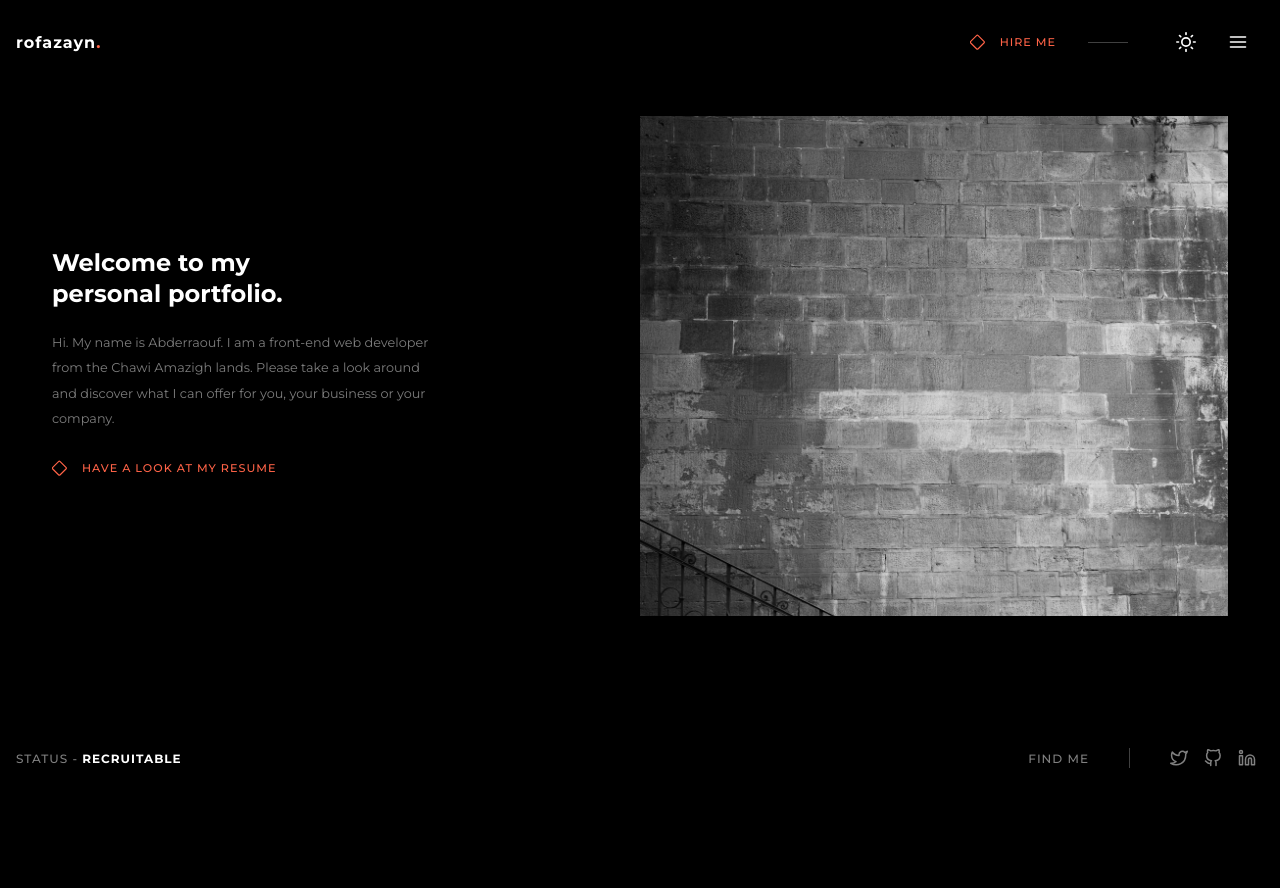
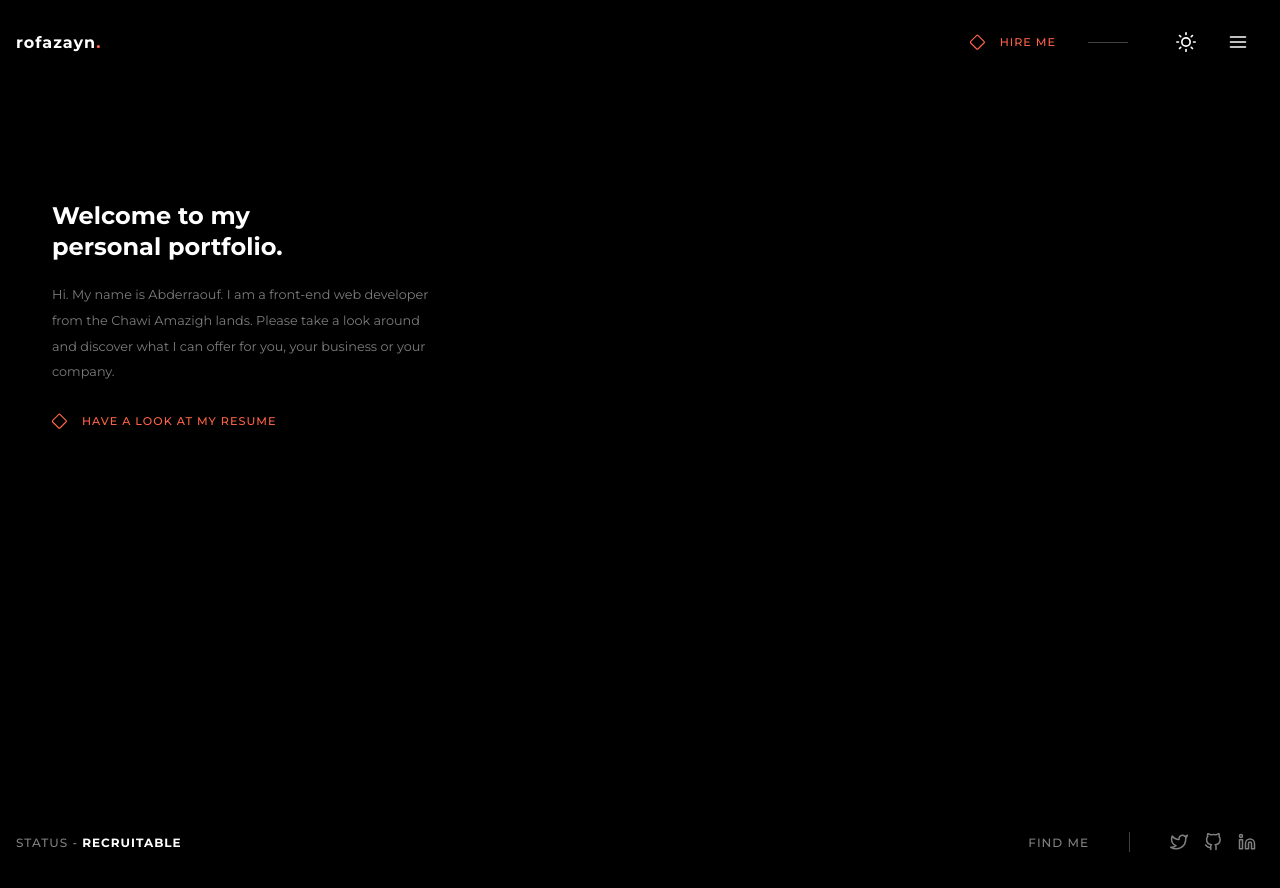
Before and after one commit to rofazayn/portfolio-remastered, a React (Create React App) app: page /#/home in a window 1280 px wide. Shown: the top 888 px of the page. Built offline with nearby package versions, Linux system fonts and the light colour scheme.

Commit message:
Removed page transitions, removed absolute position on wrapper, footer is no longer fixed

```diff
--- a/src/App.js
+++ b/src/App.js
@@ -1,7 +1,6 @@
 import gsap from 'gsap';
 import React, { useEffect } from 'react';
-import { Route, withRouter } from 'react-router-dom';
-import { CSSTransition } from 'react-transition-group';
+import { Redirect, Route, Switch, withRouter } from 'react-router-dom';
 import './App.scss';
 import Footer from './components/Footer/Footer';
 import Navbar from './components/Navbar/Navbar';
@@ -12,10 +11,10 @@ import Home from './views/Home/Home';
 import Resume from './views/Resume/Resume';
 
 const routes = [
+  { path: '/home', name: 'Home', Component: Home },
   { path: '/resume', name: 'Resume', Component: Resume },
   { path: '/contact', name: 'Contact', Component: Contact },
-  { path: '/hire', name: 'Hire', Component: Hire },
-  { path: '/home', name: 'Home', Component: Home }
+  { path: '/hire', name: 'Hire', Component: Hire }
 ];
 
 function App({ history, location }) {
@@ -26,6 +25,7 @@ function App({ history, location }) {
   });
 
   useEffect(() => {
+    // Redirect to home when component mounts and path is /
     if (location.pathname === '/') {
       history.push('/home');
     }
@@ -35,20 +35,14 @@ function App({ history, location }) {
     <div className='App'>
       <Navbar />
       <Wrapper>
-        {routes.map(({ name, path, Component }) => (
-          <Route path={path} exact key={name}>
-            {({ match }) => (
-              <CSSTransition
-                in={match != null}
-                timeout={2000}
-                classNames='page'
-                unmountOnExit
-              >
-                <Component />
-              </CSSTransition>
-            )}
-          </Route>
-        ))}
+        <Switch>
+          {routes.map(({ name, path, Component }) => (
+            <Route path={path} exact key={name}>
+              <Component />
+            </Route>
+          ))}
+          <Redirect to='/' />
+        </Switch>
       </Wrapper>
       <Footer />
     </div>
--- a/src/components/Footer/Footer.js
+++ b/src/components/Footer/Footer.js
@@ -4,10 +4,6 @@ import Status from '../Status/Status';
 import Social from '../Social/Social';
 
 const SFooter = styled.footer`
-  position: fixed;
-  z-index: 1000;
-  bottom: 0;
-  left: 0;
   width: 100%;
   padding: 1rem;
   display: flex;
--- a/src/components/Logo/Logo.js
+++ b/src/components/Logo/Logo.js
@@ -1,7 +1,7 @@
 import React from 'react';
 import styled from 'styled-components';
 import { Link } from 'react-router-dom';
-import { ReactComponent as LogoSvg } from '../../assets/svg/logo.svg';
+// import { ReactComponent as LogoSvg } from '../../assets/svg/logo.svg';
 
 const SLogo = styled.span`
   display: flex;
--- a/src/components/Wrapper/Wrapper.js
+++ b/src/components/Wrapper/Wrapper.js
@@ -2,11 +2,11 @@ import React from 'react';
 import styled from 'styled-components';
 
 const SWrapper = styled.div`
+  padding: 200px 0;
   min-height: 100vh;
   position: relative;
   background: black;
   display: flex;
-  height: 1000px;
 `;
 
 const Wrapper = ({ children, ...otherProps }) => {
--- a/src/helpers/ScrollToTop.js
+++ b/src/helpers/ScrollToTop.js
@@ -7,7 +7,7 @@ export default function ScrollToTop() {
   useEffect(() => {
     setTimeout(() => {
       window.scrollTo(0, 0);
-    }, 640);
+    });
   }, [pathname]);
 
   return null;
--- a/src/views/Contact/Contact.js
+++ b/src/views/Contact/Contact.js
@@ -1,28 +1,11 @@
 import React from 'react';
 import styled from 'styled-components';
+// import Image from '../../components/Image/Image';
+import Container from '../../components/Container/Container';
 import Hero from '../../components/Hero/Hero';
-import Image from '../../components/Image/Image';
-import Container from '../../components/Container/Container';
 
 const SContact = styled.main`
-  position: absolute;
   width: 100%;
-  top: calc(1rem + 100px);
-  padding-bottom: calc(1rem + 100px);
-  left: 0;
-  .top {
-    display: flex;
-    align-items: center;
-    justify-content: space-between;
-    @media (max-width: 1200px) {
-      flex-direction: column;
-      & > div {
-        &:first-of-type {
-          margin-bottom: 40px;
-        }
-      }
-    }
-  }
 `;
 
 const Contact = () => {
@@ -42,7 +25,7 @@ const Contact = () => {
             buttonText={buttonText}
             buttonPath={'/'}
           />
-          <Image />
+          {/* <Image /> */}
         </div>
       </Container>
     </SContact>
--- a/src/views/Hire/Hire.js
+++ b/src/views/Hire/Hire.js
@@ -1,28 +1,11 @@
 import React from 'react';
 import styled from 'styled-components';
+// import Image from '../../components/Image/Image';
+import Container from '../../components/Container/Container';
 import Hero from '../../components/Hero/Hero';
-import Image from '../../components/Image/Image';
-import Container from '../../components/Container/Container';
 
 const SHire = styled.main`
-  position: absolute;
   width: 100%;
-  top: calc(1rem + 100px);
-  padding-bottom: calc(1rem + 100px);
-  left: 0;
-  .top {
-    display: flex;
-    align-items: center;
-    justify-content: space-between;
-    @media (max-width: 1200px) {
-      flex-direction: column;
-      & > div {
-        &:first-of-type {
-          margin-bottom: 40px;
-        }
-      }
-    }
-  }
 `;
 
 const Hire = () => {
@@ -42,7 +25,7 @@ const Hire = () => {
             buttonText={buttonText}
             buttonPath={'/contact'}
           />
-          <Image />
+          {/* <Image /> */}
         </div>
       </Container>
     </SHire>
--- a/src/views/Home/Home.js
+++ b/src/views/Home/Home.js
@@ -1,29 +1,11 @@
 import React from 'react';
 import styled from 'styled-components';
+// import Image from '../../components/Image/Image';
+import Container from '../../components/Container/Container';
 import Hero from '../../components/Hero/Hero';
-import Image from '../../components/Image/Image';
-import Container from '../../components/Container/Container';
 
 const SHome = styled.div`
-  position: absolute;
   width: 100%;
-  top: calc(1rem + 100px);
-  padding-bottom: calc(1rem + 100px);
-  left: 0;
-  .top {
-    display: flex;
-    align-items: center;
-    justify-content: space-between;
-    @media (max-width: 1200px) {
-      flex-direction: column;
-      align-items: flex-start;
-      & > div {
-        &:first-of-type {
-          margin-bottom: 40px;
-        }
-      }
-    }
-  }
 `;
 
 const Home = () => {
@@ -46,7 +28,7 @@ const Home = () => {
             buttonText={buttonText}
             buttonPath={'/resume'}
           />
-          <Image />
+          {/* <Image /> */}
         </div>
       </Container>
     </SHome>
--- a/src/views/Resume/Resume.js
+++ b/src/views/Resume/Resume.js
@@ -1,28 +1,11 @@
 import React from 'react';
 import styled from 'styled-components';
+// import Image from '../../components/Image/Image';
+import Container from '../../components/Container/Container';
 import Hero from '../../components/Hero/Hero';
-import Image from '../../components/Image/Image';
-import Container from '../../components/Container/Container';
 
 const SResume = styled.div`
-  position: absolute;
   width: 100%;
-  top: calc(1rem + 100px);
-  padding-bottom: calc(1rem + 100px);
-  left: 0;
-  .top {
-    display: flex;
-    align-items: center;
-    justify-content: space-between;
-    @media (max-width: 1200px) {
-      flex-direction: column;
-      & > div {
-        &:first-of-type {
-          margin-bottom: 40px;
-        }
-      }
-    }
-  }
 `;
 
 const Resume = () => {
@@ -42,7 +25,7 @@ const Resume = () => {
             buttonText={buttonText}
             buttonPath={'/hire'}
           />
-          <Image />
+          {/* <Image /> */}
         </div>
       </Container>
     </SResume>
```
